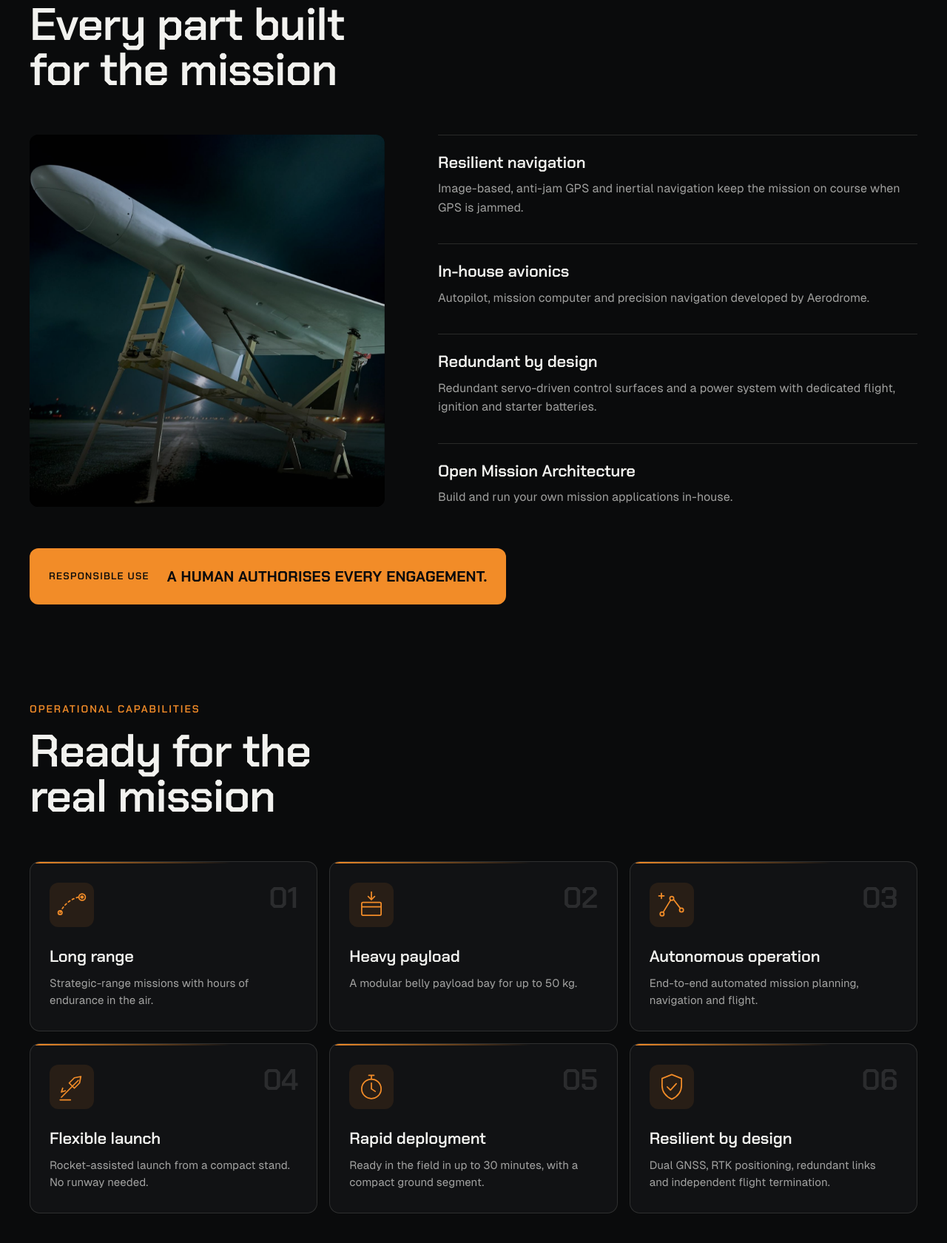
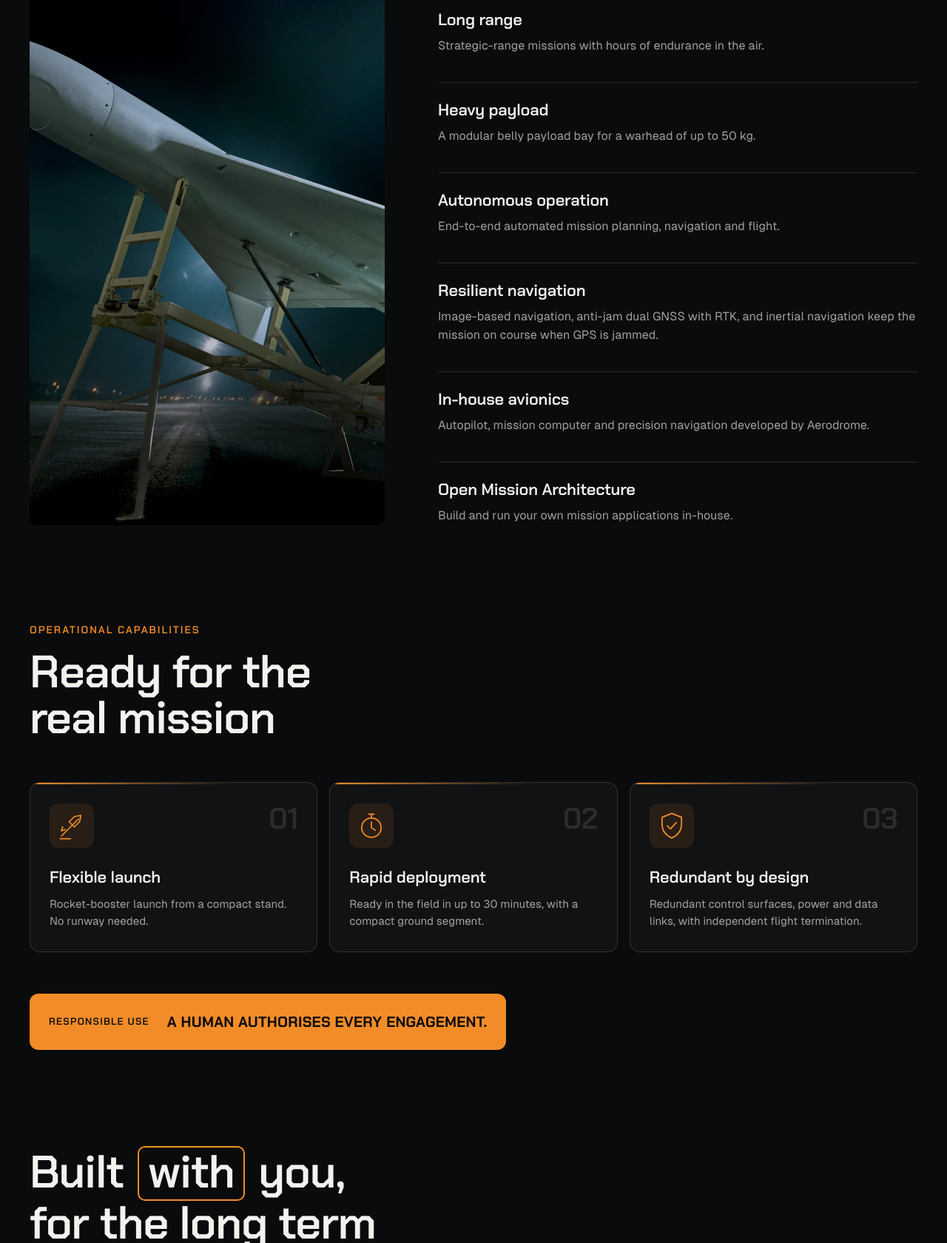
Before and after one commit to shakedlevy24/aerodrome-site-preview, a plain HTML site: page final/phoenix-lt/index.html in a window 1280 px wide. Shown: the part 1120-2800 px from the top of the page at 74% size. Drawn offline with Linux system fonts and the light colour scheme.

Commit message:
v5 and final: Phoenix LT reorganised (features vs mission readiness, no repeats), content width capped on wide screens
Co-Authored-By: Claude Opus 5.5 <noreply@anthropic.com>
Claude-Session: https://claude.ai/code/session_019uc6bmPKh1HwKRdBwqzLtV

```diff
--- a/final/assets/site.css
+++ b/final/assets/site.css
@@ -610,6 +610,11 @@ a.media-card:focus-visible{outline-offset:4px}
 .opcard p{margin-top:8px;color:var(--muted);font-size:0.9375rem;line-height:1.5}
 @media (prefers-reduced-motion:reduce){.opcard{transition:none}.opcard:hover{transform:none}}
 
+.ops3{grid-template-columns:repeat(auto-fit,minmax(min(280px,100%),1fr))}
+@media (min-width:1100px){.ops3{grid-template-columns:repeat(3,1fr)}}
+/* wide screens: keep content within 1440px, centred */
+@media (min-width:1521px){.px{padding-left:calc((100% - 1440px) / 2);padding-right:calc((100% - 1440px) / 2)}}
+
 /* ---- Modern Web Guidance ---- */
 /* cross-document-transitions: soft cross-fade between pages, only when motion is welcome */
 @media (prefers-reduced-motion:no-preference){@view-transition{navigation:auto}}
--- a/final/phoenix-lt/index.html
+++ b/final/phoenix-lt/index.html
@@ -89,11 +89,6 @@
     </div>
   </section>
 
-  <!-- P2 · Key facts -->
-  <section class="px" style="padding-top:72px" aria-label="Key facts">
-    <div class="facts"><div class="fact"><p class="mono" style="color:var(--camel)">Payload</p><p class="v">Up to 50 kg warhead</p></div><div class="fact"><p class="mono" style="color:var(--camel)">Launch</p><p class="v">Rocket booster, no runway</p></div></div>
-  </section>
-
   <!-- P3 · Capabilities -->
   <section class="px sec" style="padding-top:110px" aria-labelledby="plt-cap-title">
     <div class="head">
@@ -102,13 +97,14 @@
     <div class="row caprow" style="align-items:stretch;gap:48px 72px">
       <div class="reveal capimg" style="flex:1 1 360px;max-width:520px;border-radius:12px;--r:260px"><img src="../assets/launcher.jpg" alt="Phoenix LT on its launch stand at night" loading="lazy" style="object-position:42% 40%" width="2000" height="1334" decoding="async"><div class="veil"></div></div>
       <div class="grid2 caplist" style="flex:1.4 1 480px;gap:36px 40px">
-        <div class="pt"><h3>Resilient navigation</h3><p>Image-based, anti-jam GPS and inertial navigation keep the mission on course when GPS is jammed.</p></div>
+        <div class="pt"><h3>Long range</h3><p>Strategic-range missions with hours of endurance in the air.</p></div>
+        <div class="pt"><h3>Heavy payload</h3><p>A modular belly payload bay for a warhead of up to 50 kg.</p></div>
+        <div class="pt"><h3>Autonomous operation</h3><p>End-to-end automated mission planning, navigation and flight.</p></div>
+        <div class="pt"><h3>Resilient navigation</h3><p>Image-based navigation, anti-jam dual GNSS with RTK, and inertial navigation keep the mission on course when GPS is jammed.</p></div>
         <div class="pt"><h3>In-house avionics</h3><p>Autopilot, mission computer and precision navigation developed by Aerodrome.</p></div>
-        <div class="pt"><h3>Redundant by design</h3><p>Redundant servo-driven control surfaces and a power system with dedicated flight, ignition and starter batteries.</p></div>
         <div class="pt"><h3>Open Mission Architecture</h3><p>Build and run your own mission applications in-house.</p></div>
       </div>
     </div>
-    <div class="human" style="margin-top:56px"><p class="mono">Responsible use</p><p class="big">A human authorises every engagement.</p></div>
   </section>
 
   <!-- P4 · Delivery -->
@@ -118,14 +114,12 @@
       <p class="eyebrow">Operational capabilities</p>
       <h2 id="plt-ops-title" class="l" style="max-width:16ch;margin-top:16px">Ready for the real mission</h2>
     </div></div>
-    <ol class="ops">
-        <li class="opcard"><div class="optop"><svg class="sic" viewBox="0 0 48 48" aria-hidden="true" focusable="false"><path d="M6 36c8-18 26-26 36-24" stroke-dasharray="3 4"/><circle cx="6" cy="36" r="3"/><circle cx="40" cy="12" r="5"/><circle cx="40" cy="12" r="1.5"/></svg><span class="opn" aria-hidden="true">01</span></div><h3>Long range</h3><p>Strategic-range missions with hours of endurance in the air.</p></li>
-        <li class="opcard"><div class="optop"><svg class="sic" viewBox="0 0 48 48" aria-hidden="true" focusable="false"><rect x="9" y="20" width="30" height="20" rx="2"/><path d="M9 27h30"/><path d="M24 4v12M19 11l5 5 5-5"/></svg><span class="opn" aria-hidden="true">02</span></div><h3>Heavy payload</h3><p>A modular belly payload bay for up to 50 kg.</p></li>
-        <li class="opcard"><div class="optop"><svg class="sic" viewBox="0 0 48 48" aria-hidden="true" focusable="false"><circle cx="9" cy="38" r="3"/><circle cx="24" cy="14" r="3"/><circle cx="39" cy="32" r="3"/><path d="M11 35l11-18M27 16l10 13"/><path d="M4 10h8M8 6v8" /></svg><span class="opn" aria-hidden="true">03</span></div><h3>Autonomous operation</h3><p>End-to-end automated mission planning, navigation and flight.</p></li>
-        <li class="opcard"><div class="optop"><svg class="sic" viewBox="0 0 48 48" aria-hidden="true" focusable="false"><path d="M8 40l26-26"/><path d="M28 10l10-2-2 10-8 8-8-8z"/><path d="M14 30l-6 2 2-6M6 44h16"/></svg><span class="opn" aria-hidden="true">04</span></div><h3>Flexible launch</h3><p>Rocket-assisted launch from a compact stand. No runway needed.</p></li>
-        <li class="opcard"><div class="optop"><svg class="sic" viewBox="0 0 48 48" aria-hidden="true" focusable="false"><circle cx="24" cy="27" r="15"/><path d="M24 27V18M24 27l6 4M20 6h8M24 6v6"/></svg><span class="opn" aria-hidden="true">05</span></div><h3>Rapid deployment</h3><p>Ready in the field in up to 30 minutes, with a compact ground segment.</p></li>
-        <li class="opcard"><div class="optop"><svg class="sic" viewBox="0 0 48 48" aria-hidden="true" focusable="false"><path d="M24 5l15 6v11c0 10-6.5 17-15 21-8.5-4-15-11-15-21V11z"/><path d="M17 24l5 5 9-10"/></svg><span class="opn" aria-hidden="true">06</span></div><h3>Resilient by design</h3><p>Dual GNSS, RTK positioning, redundant links and independent flight termination.</p></li>
+    <ol class="ops ops3">
+      <li class="opcard"><div class="optop"><svg class="sic" viewBox="0 0 48 48" aria-hidden="true" focusable="false"><path d="M8 40l26-26"/><path d="M28 10l10-2-2 10-8 8-8-8z"/><path d="M14 30l-6 2 2-6M6 44h16"/></svg><span class="opn" aria-hidden="true">01</span></div><h3>Flexible launch</h3><p>Rocket-booster launch from a compact stand. No runway needed.</p></li>
+      <li class="opcard"><div class="optop"><svg class="sic" viewBox="0 0 48 48" aria-hidden="true" focusable="false"><circle cx="24" cy="27" r="15"/><path d="M24 27V18M24 27l6 4M20 6h8M24 6v6"/></svg><span class="opn" aria-hidden="true">02</span></div><h3>Rapid deployment</h3><p>Ready in the field in up to 30 minutes, with a compact ground segment.</p></li>
+      <li class="opcard"><div class="optop"><svg class="sic" viewBox="0 0 48 48" aria-hidden="true" focusable="false"><path d="M24 5l15 6v11c0 10-6.5 17-15 21-8.5-4-15-11-15-21V11z"/><path d="M17 24l5 5 9-10"/></svg><span class="opn" aria-hidden="true">03</span></div><h3>Redundant by design</h3><p>Redundant control surfaces, power and data links, with independent flight termination.</p></li>
     </ol>
+    <div class="human" style="margin-top:56px"><p class="mono">Responsible use</p><p class="big">A human authorises every engagement.</p></div>
   </section>
 
   <section class="px" style="padding-bottom:130px" aria-labelledby="plt-del-title">
```
Also changed, not shown: v5/index.html (+14 -15 lines).
